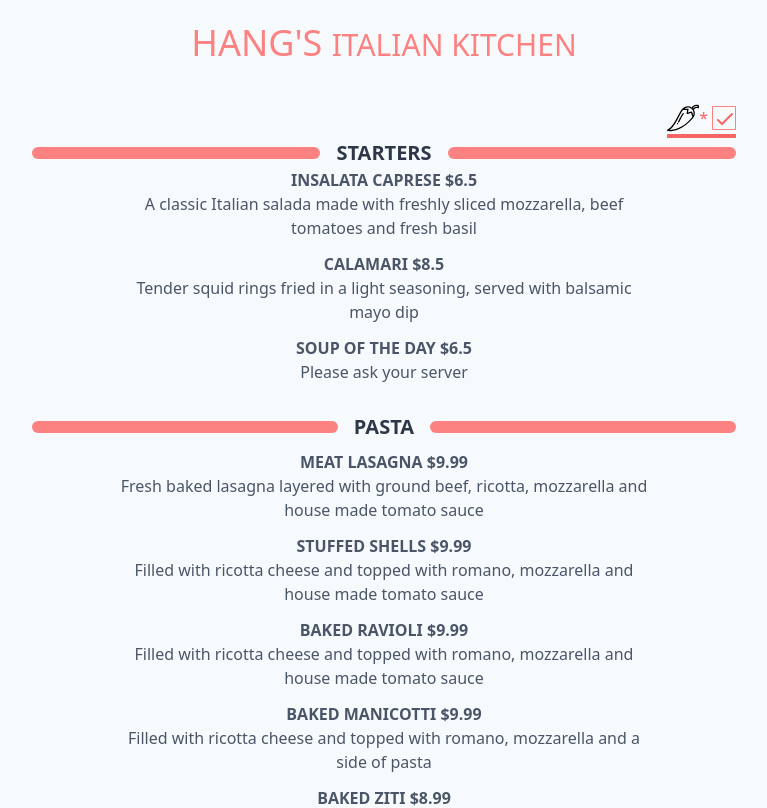
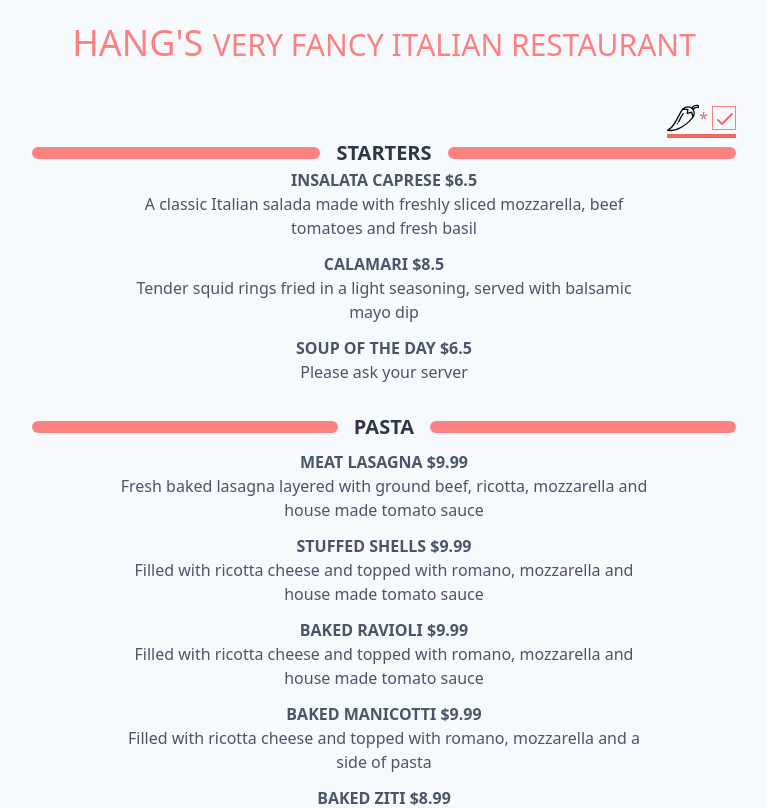
Before and after one commit to HangCcZ/Critical-Mass-NextJS-TailwindCSS, a Next.js app: page / in a window 1280 px wide. Shown: the top 808 px of the page, without its empty margins (256-1023 px from the left). Built offline with nearby package versions, Linux system fonts and the light colour scheme.

Commit message:
renamed title to make it fancy

```diff
--- a/pages/index.js
+++ b/pages/index.js
@@ -5,13 +5,13 @@ import Footer from '../components/Footer';
 const Home = () => (
   <div className="text-gray-700 bg-gray-100">
     <Head>
-      <title>Hang's Italian Kitchen</title>
+      <title>Hang's Very Fancy Italian Restaurant</title>
       <link rel="icon" href="/pizza.png" />
     </Head>
     <div className="mx-auto max-w-3xl ">
       <main className="flex flex-col px-8 pt-4 text-center">
         <h1 className="text-3xl text-red-400 mb-8 uppercase">
-          <span className="text-4xl">Hang's </span>Italian Kitchen
+          <span className="text-4xl">Hang's </span>Very Fancy Italian Restaurant
         </h1>
         <Menu />
       </main>
```
